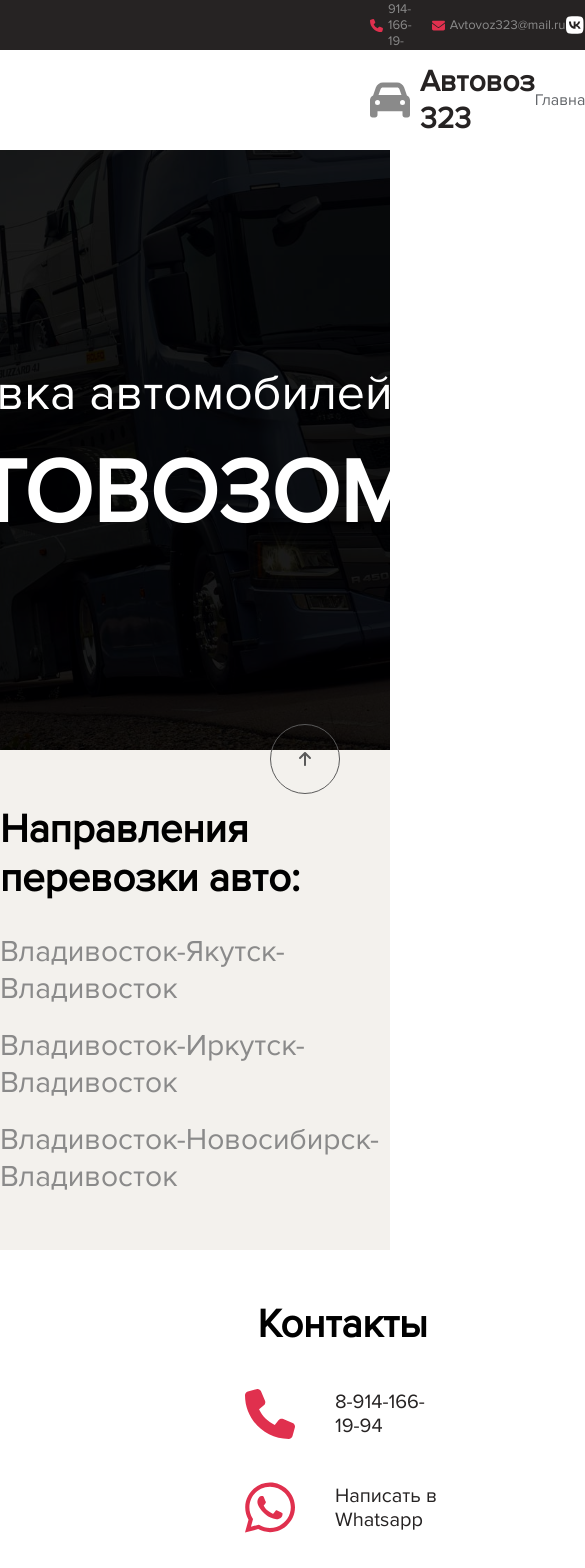
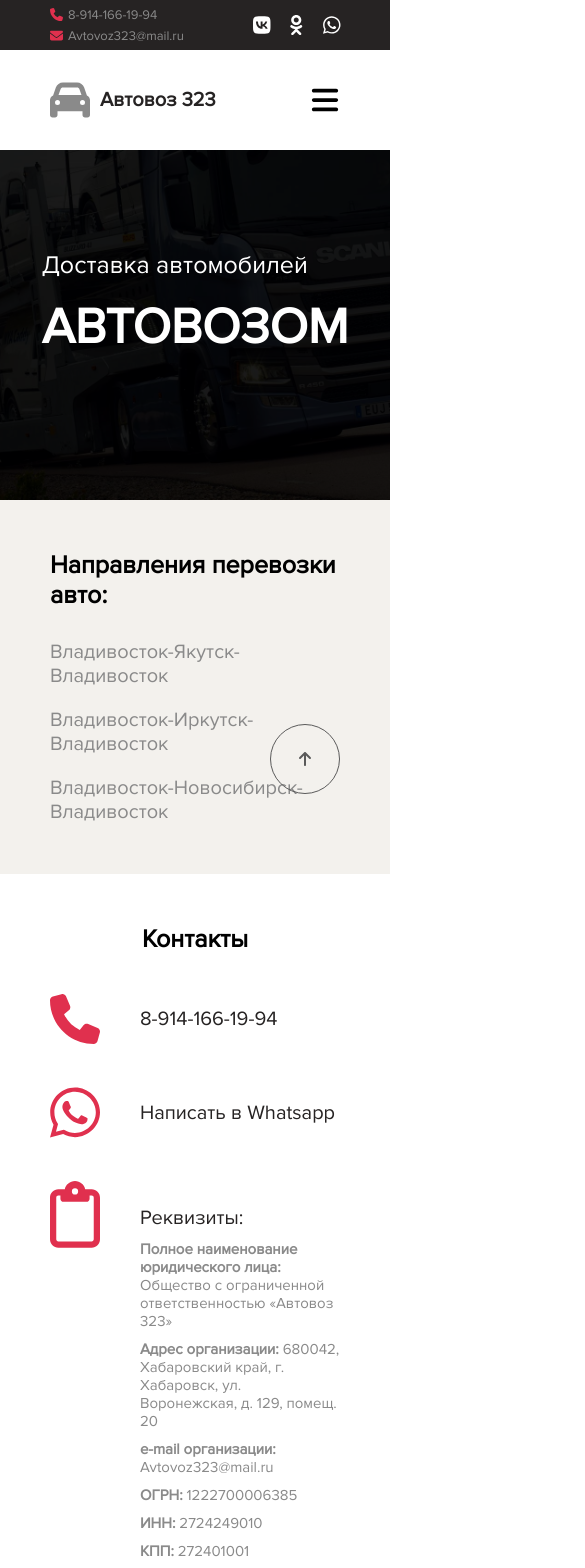
Before and after one commit to denosaur98/auto-voz, a Vue app: page / in a window 390 px wide. Shown: the top 1568 px of the page, 585 px wide, since content can reach past the window. Built offline with nearby package versions, Linux system fonts and the light colour scheme.

Commit message:
адаптив

```diff
--- a/src/components/BaseContent.vue
+++ b/src/components/BaseContent.vue
@@ -109,7 +109,7 @@
     </div>
     <div class="content__contacts">
       <div class="contacts__wrapper">
-        <iframe src="https://yandex.ru/map-widget/v1/?um=constructor%3Ab4217b3cfccdb5673ff1f12ea759bdb524689c0a275a2f017a8902022db3e997&amp;source=constructor" width="935" height="722" frameborder="0"></iframe>
+        <iframe src="https://yandex.ru/map-widget/v1/?um=constructor%3Ab4217b3cfccdb5673ff1f12ea759bdb524689c0a275a2f017a8902022db3e997&amp;source=constructor" width="100%" height="722" frameborder="0"></iframe>
       </div>
       <div class="contacts__wrapper" id="contacts">
         <h1 class="content__title">Контакты</h1>
@@ -183,6 +183,14 @@ function openContentNovosibirsk() {
   .content__title {
     font-size: 40px;
     font-weight: 700;
+
+    @media (max-width: 1300px) {
+      font-size: 30px;
+    }
+
+    @media (max-width: 520px) {
+      font-size: 25px;
+    }
   }
 
   .content__directions {
@@ -194,6 +202,15 @@ function openContentNovosibirsk() {
     background: #f3f1ed;
     width: 100%;
 
+    @media (max-width: 1300px) {
+      height: auto;
+      padding: 100px;
+    }
+
+    @media (max-width: 800px) {
+      padding: 50px;
+    }
+
     .content__links {
       display: flex;
       flex-wrap: wrap;
@@ -204,6 +221,12 @@ function openContentNovosibirsk() {
       justify-content: center;
       justify-items: center;
 
+      @media (max-width: 520px) {
+        flex-direction: column;
+        justify-content: flex-start;
+        text-align: left;
+      }
+
       .links__link {
         cursor: pointer;
         background: none;
@@ -211,6 +234,10 @@ function openContentNovosibirsk() {
         text-decoration: none;
         font-size: 30px;
         color: #8a8a8a;
+
+        @media (max-width: 1300px) {
+          font-size: 20px;
+        }
       }
     }
   }
@@ -409,6 +436,11 @@ function openContentNovosibirsk() {
     width: 100%;
     gap: 50px;
 
+    @media (max-width: 1300px) {
+      flex-direction: column-reverse;
+      gap: 0;
+    }
+
     .contacts__wrapper {
       display: flex;
       flex-direction: column;
@@ -416,8 +448,29 @@ function openContentNovosibirsk() {
       width: 50%;
       height: 722px;
 
+      @media (max-width: 1800px) {
+        height: auto;
+      }
+
+      @media (max-width: 1300px) {
+        width: 100%;
+      }
+
       &:last-child {
         padding: 50px 0 50px;
+        @media (max-width: 1800px) {
+          padding-right: 50px;
+        }
+
+        @media (max-width: 1300px) {
+          align-items: center;
+          justify-content: center;
+          width: 100%;
+        }
+
+        @media (max-width: 800px) {
+          padding-right: 0;
+        }
       }
 
       .contacts__info {
@@ -427,6 +480,15 @@ function openContentNovosibirsk() {
         align-items: flex-start;
         gap: 40px;
         margin-top: 40px;
+
+        @media (max-width: 1300px) {
+          padding: 0 100px;
+          width: auto;
+        }
+
+        @media (max-width: 800px) {
+          padding: 0 50px;
+        }
 
         .contacts__link {
           display: flex;
--- a/src/components/BaseFooter.vue
+++ b/src/components/BaseFooter.vue
@@ -32,6 +32,14 @@
   align-items: center;
   padding: 0 370px;
 
+  @media (max-width: 1800px) {
+    padding: 0 200px;
+  }
+
+  @media (max-width: 1100px) {
+    padding: 0 50px;
+  }
+
   .footer__contacts {
     display: flex;
     flex-direction: column;
--- a/src/components/BaseHeader.vue
+++ b/src/components/BaseHeader.vue
@@ -36,19 +36,37 @@
         <a v-if="props.contentBlocks" href="#info" class="link">Факты о нас</a>
         <a v-if="props.contentBlocks" href="#stage" class="link">Перегон</a>
       </div>
+      <div class="burger__wrapper">
+        <button class="burger__btn" @click="toggleDropdown">
+          <font-awesome-icon :icon="['fas', 'bars']" class="burger-icon"/>
+        </button>
+        <div class="burger__dropdown" v-if="isDropdownOpen">
+          <a href="/" class="burger__link">Главная</a>
+          <a href="#directions" class="burger__link">Направления</a>
+          <a href="#contacts" class="burger__link">Контакты</a>
+          <a v-if="props.contentBlocks" href="#advantages" class="burger__link">Перимущества</a>
+          <a v-if="props.contentBlocks" href="#info" class="burger__link">Факты о нас</a>
+          <a v-if="props.contentBlocks" href="#stage" class="burger__link">Перегон</a>
+        </div>
+      </div>
     </header>
   </div>
 </template>
 
 <script setup>
-import { defineProps } from 'vue';
+import { defineProps, ref } from 'vue';
 
 const props = defineProps({
   contentBlocks: {
     type: Boolean,
     required: true
   }
-});
+})
+
+const isDropdownOpen = ref(false)
+function toggleDropdown() {
+  isDropdownOpen.value = !isDropdownOpen.value
+}
 </script>
 
 <style lang="scss" scoped>
@@ -59,7 +77,6 @@ const props = defineProps({
   position: fixed;
   z-index: 999;
 
-
   .header__contacts {
     display: flex;
     align-items: center;
@@ -69,10 +86,27 @@ const props = defineProps({
     background: #262323;
     padding: 0 370px;
 
+    @media (max-width: 1800px) {
+      padding: 0 200px;
+    }
+
+    @media (max-width: 1100px) {
+      padding: 0 50px;
+    }
+
     .contacts__block {
       display: flex;
       align-items: center;
       gap: 20px;
+
+      @media (max-width: 520px) {
+
+        &:first-child {
+          flex-direction: column;
+          gap: 5px;
+          align-items: flex-start;
+        }
+      }
 
       .contacts__link {
         display: flex;
@@ -103,6 +137,14 @@ const props = defineProps({
     background: #fff;
     padding: 0 370px;
 
+    @media (max-width: 1800px) {
+      padding: 0 200px;
+    }
+
+    @media (max-width: 1100px) {
+      padding: 0 50px;
+    }
+
     .nav__logo {
       display: flex;
       align-items: center;
@@ -111,6 +153,10 @@ const props = defineProps({
       color: #262323;
       font-weight: 900;
       font-size: 30px;
+
+      @media (max-width: 520px) {
+        font-size: 20px;
+      }
 
       .logo-icon {
         color: #8a8a8a;
@@ -122,6 +168,14 @@ const props = defineProps({
       display: flex;
       align-items: center;
       gap: 40px;
+
+      @media (max-width: 800px) {
+        gap: 20px;
+      }
+
+      @media (max-width: 630px) {
+        display: none;
+      }
 
       .link {
         color: #63666a;
@@ -135,6 +189,47 @@ const props = defineProps({
         border-bottom: 1px solid #e0304e;
       }
     }
+
+    .burger__wrapper {
+      display: none;
+
+      @media (max-width: 630px) {
+        display: flex;
+        flex-direction: column;
+
+        .burger__btn {
+          background: none;
+          border: none;
+          width: 30px;
+          height: 30px;
+
+          .burger-icon {
+            width: 100%;
+            height: 100%;
+          }
+        }
+
+        .burger__dropdown {
+          display: flex;
+          flex-direction: column;
+          position: absolute;
+          z-index: 999;
+          right: 50px;
+          top: 120px;
+          background: #fff;
+          border: 1px solid #63666a;
+          padding: 10px;
+          border-radius: 10px;
+          gap: 10px;
+
+          .burger__link {
+            text-decoration: none;
+            color: #63666a;
+            font-size: 20px;
+          }
+        }
+      }
+    }
   }
 }
 </style>
--- a/src/components/BaseSwiper.vue
+++ b/src/components/BaseSwiper.vue
@@ -44,6 +44,10 @@ const photos = ref([
   width: 100%;
   height: 750px;
 
+  @media (max-width: 1300px) {
+    height: 500px;
+  }
+
   .swiper__item {
     display: flex;
     width: 100%;
@@ -75,10 +79,40 @@ const photos = ref([
     top: 60%;
     line-height: 100px;
 
+    @media (max-width: 1800px) {
+      left: 50%;
+    }
+
+    @media (max-width: 1300px) {
+      font-size: 40px;
+      line-height: 70px;
+    }
+
+    @media (max-width: 855px) {
+      font-size: 30px;
+    }
+
+    @media (max-width: 400px) {
+      font-size: 25px;
+    }
+
     span {
       font-size: 90px;
       font-weight: 900;
       text-transform: uppercase;
+
+      @media (max-width: 1300px) {
+        font-size: 60px;
+      }
+
+      @media (max-width: 855px) {
+        font-size: 60px;
+      }
+
+      @media (max-width: 400px) {
+        font-size: 50px;
+        line-height: 50px;
+      }
     }
   }
 }
```
